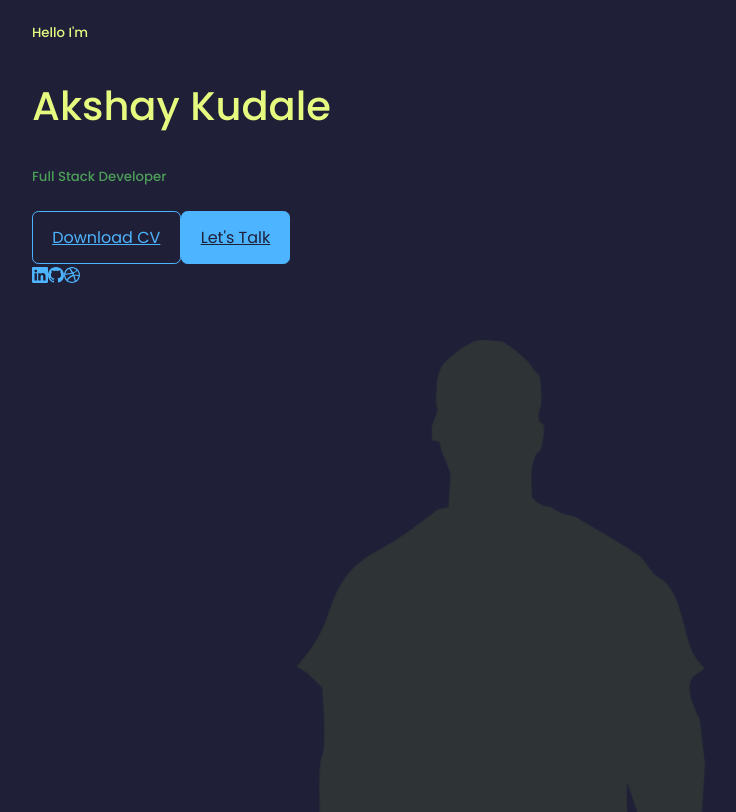
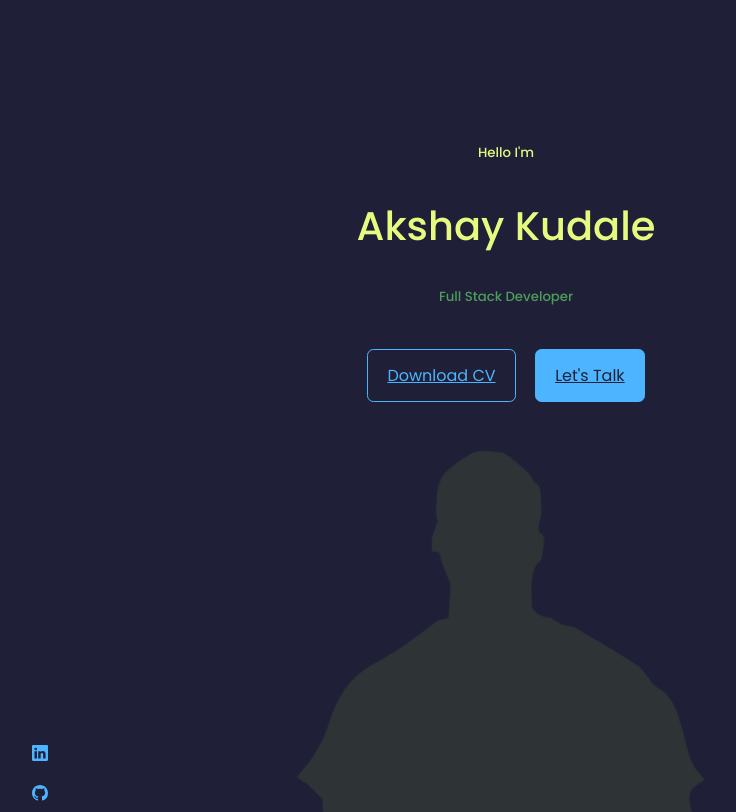
Before and after one commit to akshaykudale911/AkshayKudaleReactJs, a React (Create React App) app: page / in a window 1280 px wide. Shown: the top 812 px of the page, without its empty margins (134-870 px from the left). Built offline with nearby package versions, Linux system fonts and the light colour scheme.

Commit message:
Header css

```diff
--- a/src/component/header/header.css
+++ b/src/component/header/header.css
@@ -0,0 +1,37 @@
+header{
+    height: 100vh;
+    padding-top: 7rem;
+    overflow: hidden;
+}
+
+.header_container{
+    text-align: center;
+    height: 100%;
+    position: relative;
+}
+
+/* CTA buttons */
+.cta{
+    margin-top: 2.5rem;
+    display: flex;
+    gap: 1.2rem;
+    justify-content: center;
+}
+
+/* position of socils */
+.header_socials{
+    display: flex;
+    flex-direction: column;
+    align-items: center;
+    gap: 0.8rem;
+    position: absolute;
+    left: 0;
+    bottom: 3rem;
+}
+
+.header_socials::after{
+    content: '';
+    width: 1px;
+    height: 2rem;
+    background: var(--color-primary);
+}
```
